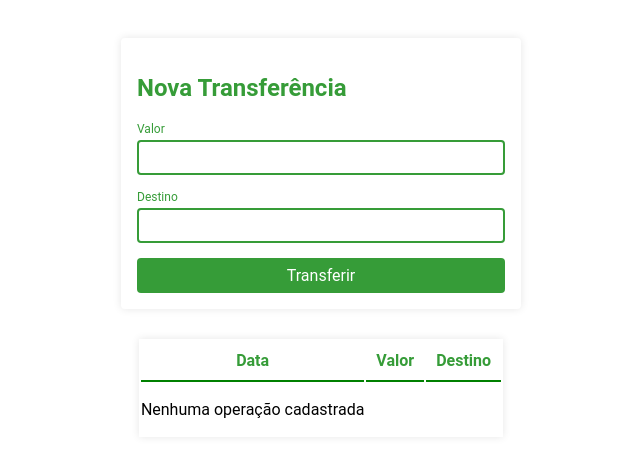
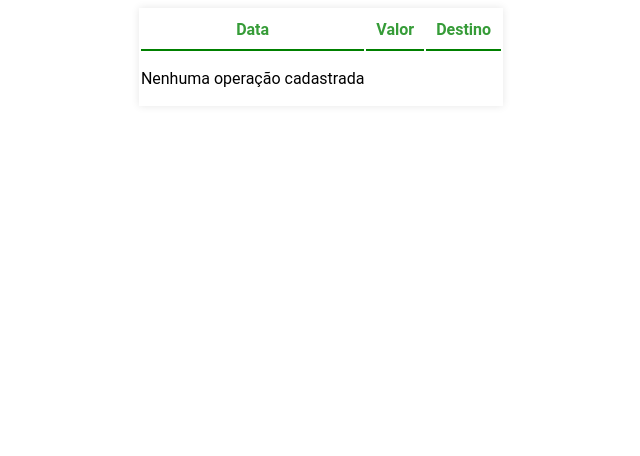
Before and after one commit to AndersonSilva94/bytebank, an Angular app: page /extrato in a window 1280 px wide. Shown: the top 456 px of the page, without its empty margins (319-959 px from the left). Built offline with nearby package versions, Linux system fonts and the light colour scheme.

Commit message:
feat: :rocket: adicionando arquivo de rotas

```diff
--- a/src/app/app.component.html
+++ b/src/app/app.component.html
@@ -1,5 +1 @@
-<app-nova-transferencia
-  (aoTransferir)="transferir($event)"
-></app-nova-transferencia>
-
-<app-extrato></app-extrato>
+<router-outlet></router-outlet>
--- a/src/app/app.module.ts
+++ b/src/app/app.module.ts
@@ -7,6 +7,7 @@ import { NovaTransferenciaComponent } from './nova-transferencia/nova-transferen
 import { ExtratoComponent } from './extrato/extrato.component';
 import { registerLocaleData } from '@angular/common';
 import localePt from '@angular/common/locales/pt'
+import { AppRoutingModule } from './app-routing.module';
 
 
 registerLocaleData(localePt, 'pt')
@@ -19,7 +20,8 @@ registerLocaleData(localePt, 'pt')
   ],
   imports: [
     BrowserModule,
-    FormsModule
+    FormsModule,
+    AppRoutingModule
   ],
   providers: [
     {provide: LOCALE_ID, useValue: 'pt'},
```
Also changed, not shown: src/app/app-routing.module.ts (added, +19 -0 lines).
